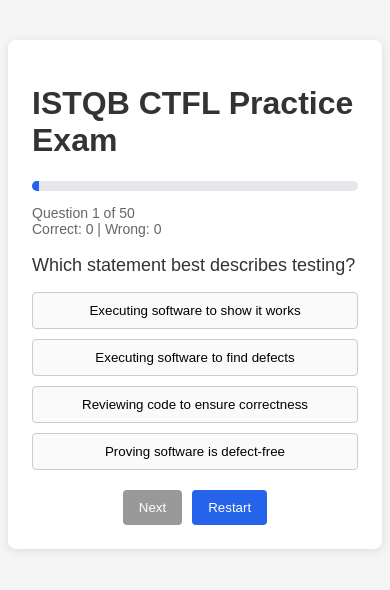
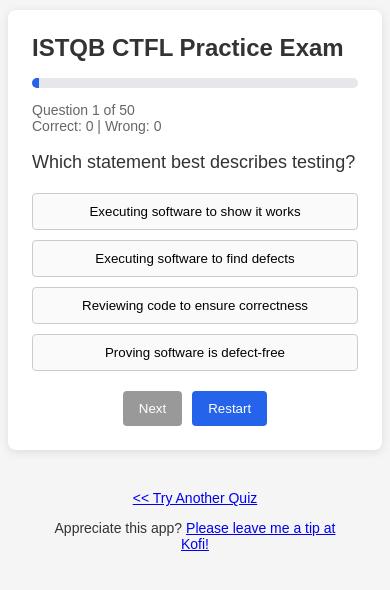
Before and after one commit to alannarisse/quizzes, a plain HTML site: page istqb-found/index.html in a window 390 px wide. Drawn offline with Linux system fonts and the light colour scheme.

Commit message:
added some style fixes to istqb

```diff
--- a/istqb-found/index.html
+++ b/istqb-found/index.html
@@ -3,6 +3,7 @@
 
 <head>
   <meta charset="UTF-8" />
+  <meta name="viewport" content="width=device-width, initial-scale=1.0">
   <title>ISTQB CTFL Quiz</title>
   <link rel="stylesheet" href="style.css" />
 </head>
@@ -36,6 +37,16 @@
       <button id="restart-final-btn">Restart Quiz</button>
     </div>
   </div>
+  <footer>
+    <p><a href="../">
+        << Try Another Quiz</a>
+    </p>
+    <p class="by">Appreciate this app?<vr>
+
+      </vr><a href="https://ko-fi.com/alannarisse" target="_blank">Please leave me a tip
+        at
+        Kofi!</a></p>
+  </footer>
 
   <script src="quiz.js"></script>
 </body>
--- a/istqb-found/style.css
+++ b/istqb-found/style.css
@@ -1,5 +1,6 @@
 body {
   font-family: Arial, sans-serif;
+  font-size: 20px;
   background: #f5f5f5;
   color: #333;
 }
@@ -82,6 +83,7 @@ body {
 #feedback.incorrect {
   color: #dc2626;
 }
+
 #explanation {
   margin-top: 10px;
   padding: 12px;
@@ -137,3 +139,25 @@ body {
   cursor: pointer;
   margin-top: 16px;
 }
+
+footer {
+  font-size: 14px;
+  text-align: center;
+  margin: auto;
+  max-width: 80%;
+}
+
+@media only screen and (max-width: 968px) {
+  .quiz-container {
+    max-width: 100%;
+  }
+
+  h1 {
+    margin-top: 0;
+    font-size: 24px;
+  }
+
+  #quiz-container {
+    margin-top: 10px;
+  }
+}
```
